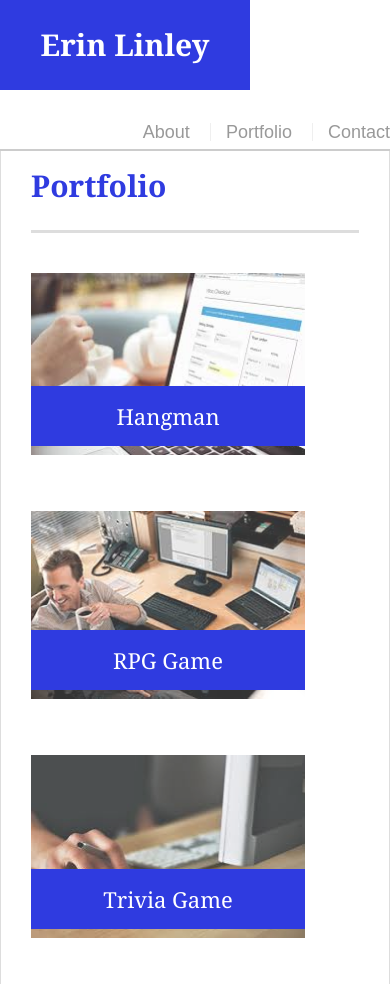
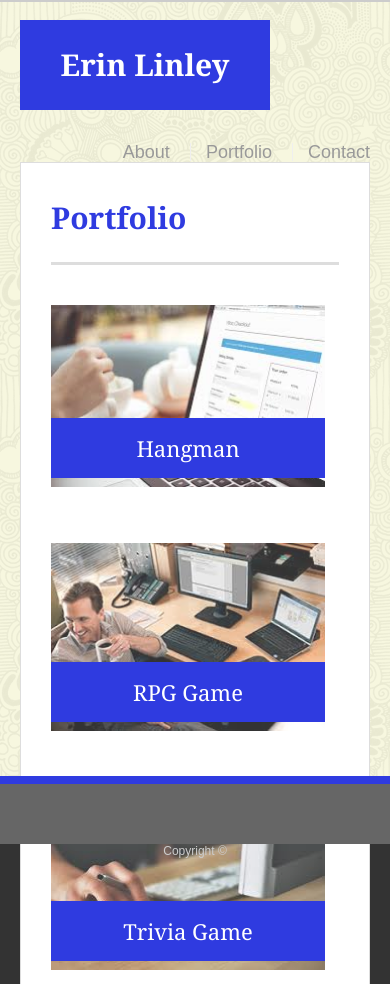
Before and after one commit to elinley1/Responsive-Portfolio, a plain HTML site: page portfolio.html in a window 390 px wide. Shown: the top 984 px of the page. After the commit the page ends 844 px from the top, so only its background shows below. Drawn offline with Linux system fonts and the light colour scheme.

Commit message:
Responsive HTML & CSS

```diff
--- a/assets/css/style.css
+++ b/assets/css/style.css
@@ -168,7 +168,7 @@ h3, h2 {
   border-bottom: 0;
 }
 
-.auth-image {
+.bio-image {
   float: left;
   width: 200px;
   height: auto;
@@ -215,3 +215,36 @@ input[type=submit] {
   background: #2f3be0;
   border: 0 none;
 }
+@media screen and (max-width: 640px) {
+  body {
+    background-color: #333;
+  }
+
+  #masthead {
+    position: static;
+  }
+
+  nav-a {
+
+  }
+
+  footer {
+    position: fixed;
+    bottom: 0px;
+    width: 100%;
+  }
+  .container {
+    /* Box-model */
+    position: fixed;
+    width: 100%;
+    padding: 20px;
+  }
+
+  #main-content {
+    width: 100%;
+  }
+
+  .bio-image {
+    width= 100%;
+  }
+}
```
Also changed, not shown: index.html (+2 -1 lines).
